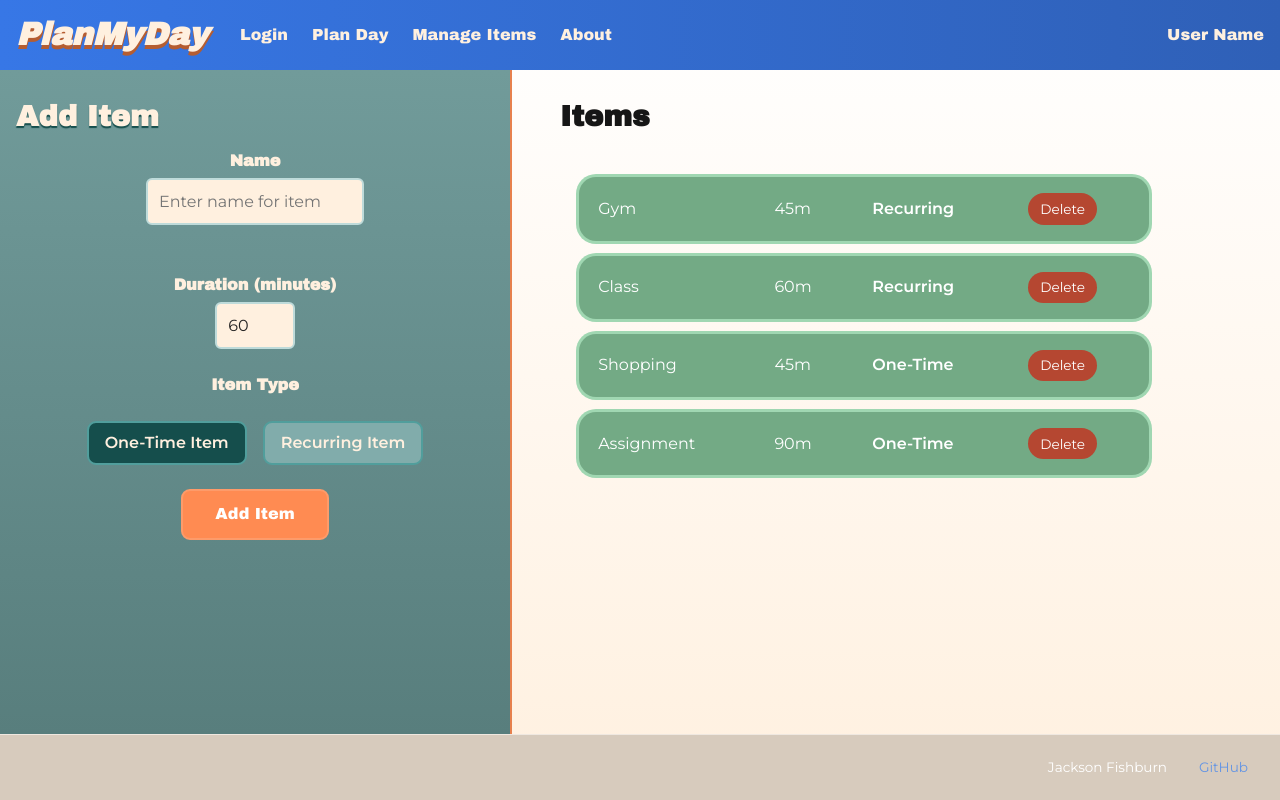
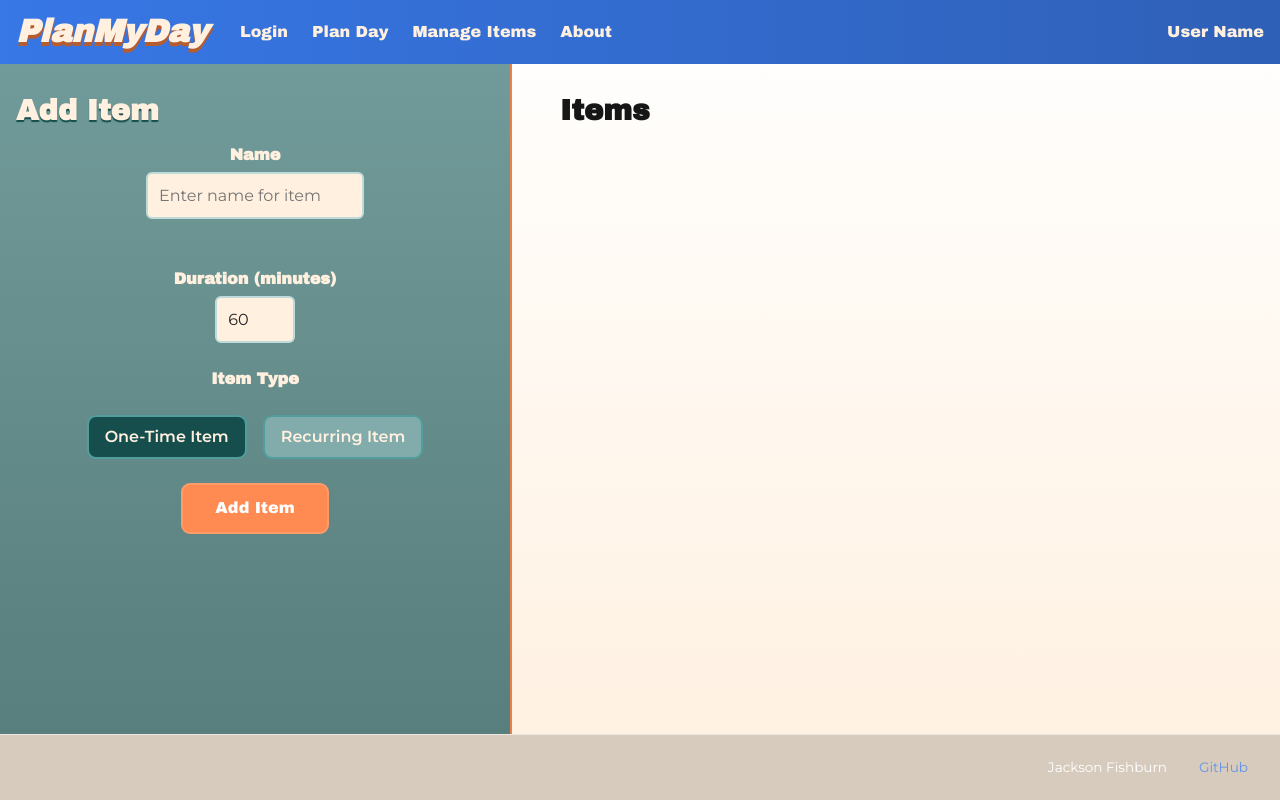
Before and after one commit to jacksonfishburn/dailyplanner, a React (Vite) app: page /items in a window 1280 px wide. Built offline with nearby package versions, Linux system fonts and the light colour scheme.

Commit message:
items page dynamically showing items from list, able to add and remove

```diff
--- a/src/about/about.css
+++ b/src/about/about.css
@@ -6,7 +6,9 @@
   background-size: cover;
   background-position: center;
 
-  position: relative;
+  display: flex;
+  justify-content: center;
+  align-items: center;
 }
 
 .about-container::before {
@@ -14,10 +16,17 @@
   position: absolute;
   inset: 0;
   background: rgba(0, 0, 0, 0.511);
-  z-index: 0;
 }
 
+.about-container {
+  position: relative;
+}
 
-.header-content {
-  height: 70px;
+.about {
+  position: relative;
+  color: white;
+  max-width: 600px;
+  padding: 2em;
+  font-size: larger;
+  font-weight: 600;
 }
--- a/src/about/about.jsx
+++ b/src/about/about.jsx
@@ -5,18 +5,10 @@ import 'bootstrap/dist/css/bootstrap.min.css';
 export default function About() {
   return (
     <div className='about-container'>
-      <div className="d-flex justify-content-center align-items-center">
-        <div className="container position-relative"  style={{zIndex: 1}}>
-          <div className="row justify-content-center">
-            <div className="col-12 col-md-8 col-lg-6">
-              <div className="p-4 p-md-5 fw-semibold fs-5 text-white text-center">
-                <p className="mb-0">
-                  Plan My Day is an easy to use todo app with seamless day-to-day scheduling tools.
-                </p>
-              </div>
-            </div>
-          </div>
-        </div>
+      <div className='about'>
+        <p>
+          Plan My Day is an easy to use todo app with seamless day-to-day scheduling tools.
+        </p>
       </div>
     </div>
   );
--- a/src/app.jsx
+++ b/src/app.jsx
@@ -1,4 +1,4 @@
-import React from 'react';
+import React, {useState} from 'react';
 import 'bootstrap/dist/css/bootstrap.min.css';
 import './app.css';
 import { BrowserRouter, NavLink, Routes, Route } from 'react-router-dom';
@@ -8,6 +8,8 @@ import Items from './items/items';
 import About from './about/about';
 
 export default function App() {
+  const [items, setItems] = useState([]);
+
   return (
     <BrowserRouter>
       <div className="body">
@@ -50,7 +52,7 @@ export default function App() {
         <Routes>
           <Route path='/' element={<Login />} exact />
           <Route path='/plan' element={<Plan />} />
-          <Route path='/items' element={<Items />} />
+          <Route path='/items' element={<Items items={items} setItems={setItems} />} />
           <Route path='/about' element={<About />} />
           <Route path='*' element={<NotFound />} />
         </Routes>
--- a/src/items/items.jsx
+++ b/src/items/items.jsx
@@ -1,12 +1,28 @@
-import React from 'react';
 import './items.css'
+import React, { useState } from 'react';
 
-export default function Items() {
+export default function Items({ items, setItems }) {
+
+  const handleSubmit = (e) => {
+    e.preventDefault();
+    const newItem = {
+      name: e.target.itemName.value,
+      time: parseInt(e.target.itemDuration.value),
+      isRecurring: e.target.varRadio.value === 'recurring'
+    };
+    setItems([...items, newItem]);
+    e.target.reset();
+  };
+
+  const handleDelete = (index) => {
+    setItems(items.filter((_, i) => i !== index));
+  };
+
   return (
     <div className='items-container'>
       <section className="add-item">
         <h2>Add Item</h2>
-        <form>
+        <form onSubmit={handleSubmit}>
           <div className="name-and-time">
             <div>
               <label htmlFor="itemName" className="label">Name</label>
@@ -36,30 +52,14 @@ export default function Items() {
         <h2>Items</h2>
         <table className="item-table">
           <tbody>
-            <tr>
-              <td><span className="list-item-name">Gym</span></td>
-              <td><span className="list-item-duration">45m</span></td>
-              <td><span className="item-type">Recurring</span></td>
-              <td><button type="button">Delete</button></td>
-            </tr>
-            <tr>
-              <td><span className="list-item-name">Class</span></td>
-              <td><span className="list-item-duration">60m</span></td>
-              <td><span className="item-type">Recurring</span></td>
-              <td><button type="button">Delete</button></td>
-            </tr>
-            <tr>
-              <td><span className="list-item-name">Shopping</span></td>
-              <td><span className="list-item-duration">45m</span></td>
-              <td><span className="item-type">One-Time</span></td>
-              <td><button type="button">Delete</button></td>
-            </tr>
-            <tr>
-              <td><span className="list-item-name">Assignment</span></td>
-              <td><span className="list-item-duration">90m</span></td>
-              <td><span className="item-type">One-Time</span></td>
-              <td><button type="button">Delete</button></td>
-            </tr>
+              {items.map((item, index) => (
+                <tr key={index}>
+                  <td><span className="list-item-name">{item.name}</span></td>
+                  <td><span className="list-item-duration">{item.time}m</span></td>
+                  <td><span className="item-type">{item.isRecurring ? 'Recurring' : 'One-Time'}</span></td>
+                  <td><button type="button" onClick={() => handleDelete(index)}>Delete</button></td>
+                </tr>
+              ))}
           </tbody>
         </table>
       </section>
```
